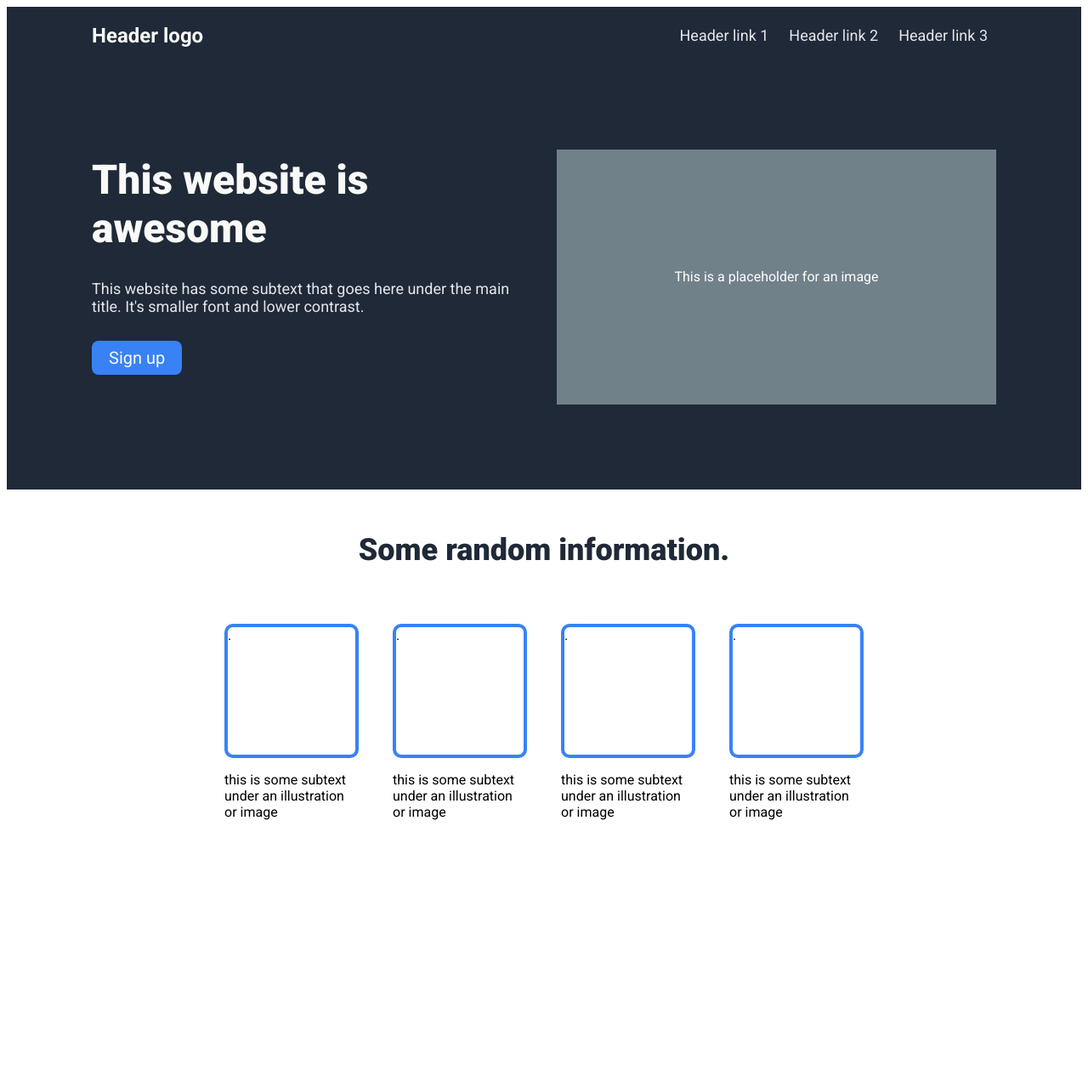
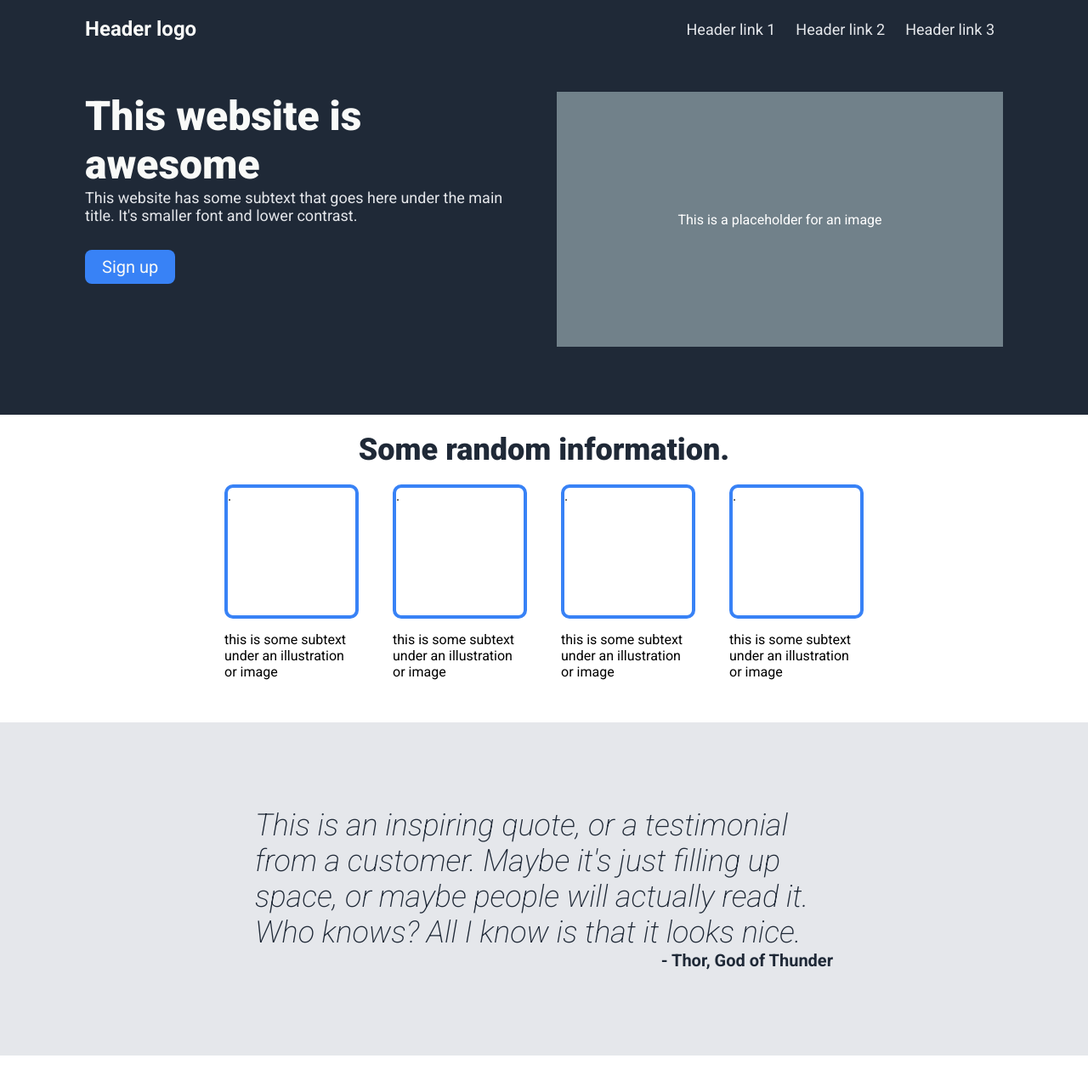
Before and after one commit to overthemoon3/top-landing-page, a plain HTML site: page index.html in a window 1280 px wide. Shown: the whole page at 85% size. Before the commit the page ends 1039 px from the top, so only its background shows below. Drawn offline with Linux system fonts and the light colour scheme.

Commit message:
finish section 3 of landing page

```diff
--- a/index.html
+++ b/index.html
@@ -23,7 +23,7 @@
 
         <div class="middle">
             <div class="left">
-                <h1 class="title">This website is awesome</h1>
+                <p class="title">This website is awesome</h1>
 
                 <h3 class="subtext">This website has some subtext that goes here under the main title. It's smaller font and lower contrast.</h2>
 
@@ -62,6 +62,13 @@
 
         </div>
 
+        <div class="section-3">
+
+            <p class="quote">This is an inspiring quote, or a testimonial from a customer. Maybe it's just filling up space, or maybe people will actually read it. Who knows? All I know is that it looks nice.</p>
+            <p class="author">- Thor, God of Thunder</p>
+
+        </div>
+
 
     </div>
 
--- a/style.css
+++ b/style.css
@@ -2,6 +2,7 @@
 
 * {
     font-family: Roboto, sans-serif;
+    margin: 0;
 }
 
 
@@ -21,6 +22,7 @@
     justify-content: space-between;
     align-items: center;
     flex-wrap: wrap;
+    margin-top: 20px;
 }
 
 .header {
@@ -41,8 +43,10 @@
 
 .section-1 .middle {
     display: flex;
-    justify-content: center;
-    align-items: center;
+    flex-wrap: wrap;
+    align-items: flex-start;
+    margin-top: 60px;
+    margin-bottom: 80px;
 }
 
 .title {
@@ -54,9 +58,7 @@
 .section-1 .middle .left{
     margin-right: 30px;
     flex: 1;
-    margin-top: -60px;
-    justify-content: center;
-    align-items: center;
+    flex-wrap: wrap;
 }
 
 .button {
@@ -82,8 +84,7 @@
     color: white;
     justify-content: center;
     align-items: center;
-    margin-top: 100px;
-    margin-bottom: 100px;
+
 }
 
 .section-2 {
@@ -114,6 +115,7 @@
 
 .section-2 .text {
     width: 150px;
+    margin-top: 15px;
 }
 
 .section-2 .empty {
@@ -122,3 +124,27 @@
     height: 150px;
     width: 150px;
 }
+
+.section-3 {
+    display: flex;
+    flex-direction: column;
+    background-color: #e5e7eb;
+    margin-top: 30px;
+    color: #1f2937;
+    padding: 100px;
+    padding-left: 300px;
+    padding-right: 300px;
+}
+
+.section-3 .quote {
+    font-style: italic;
+    font-weight: 200;
+    font-size: 36px;
+}
+
+.section-3 .author {
+    display: flex;
+    font-weight: 700;
+    font-size: 20px;
+    justify-content: flex-end;
+}
```
